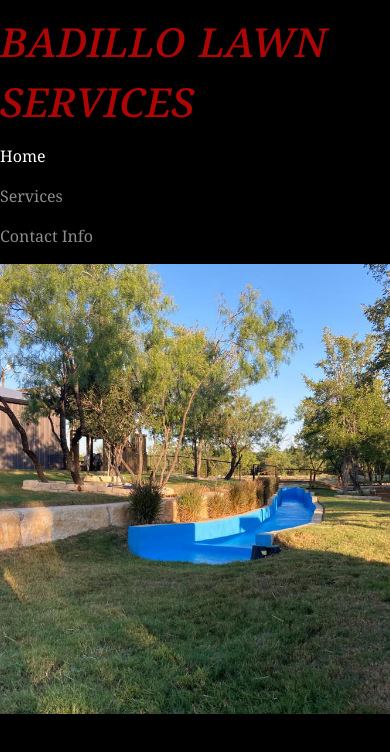
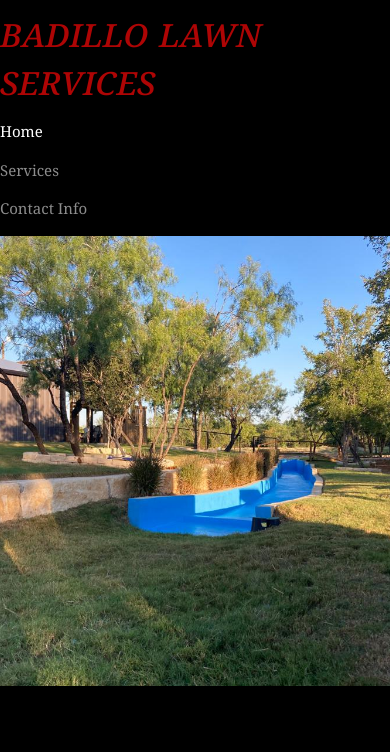
Before and after one commit to Dora-O/Badillo-Lawn-Services, a plain HTML site: page index.html in a window 390 px wide. Drawn offline with nearby package versions, Linux system fonts and the light colour scheme.

Commit message:
changed font for navbar h1 and links for mobile

```diff
--- a/style.css
+++ b/style.css
@@ -126,4 +126,10 @@
       height: 450px;
       width: auto;
     }
+    h1{
+      font-size: 40px;
+    }
+    .nav-link{
+      font-size: 15px
+    }
   }
```
